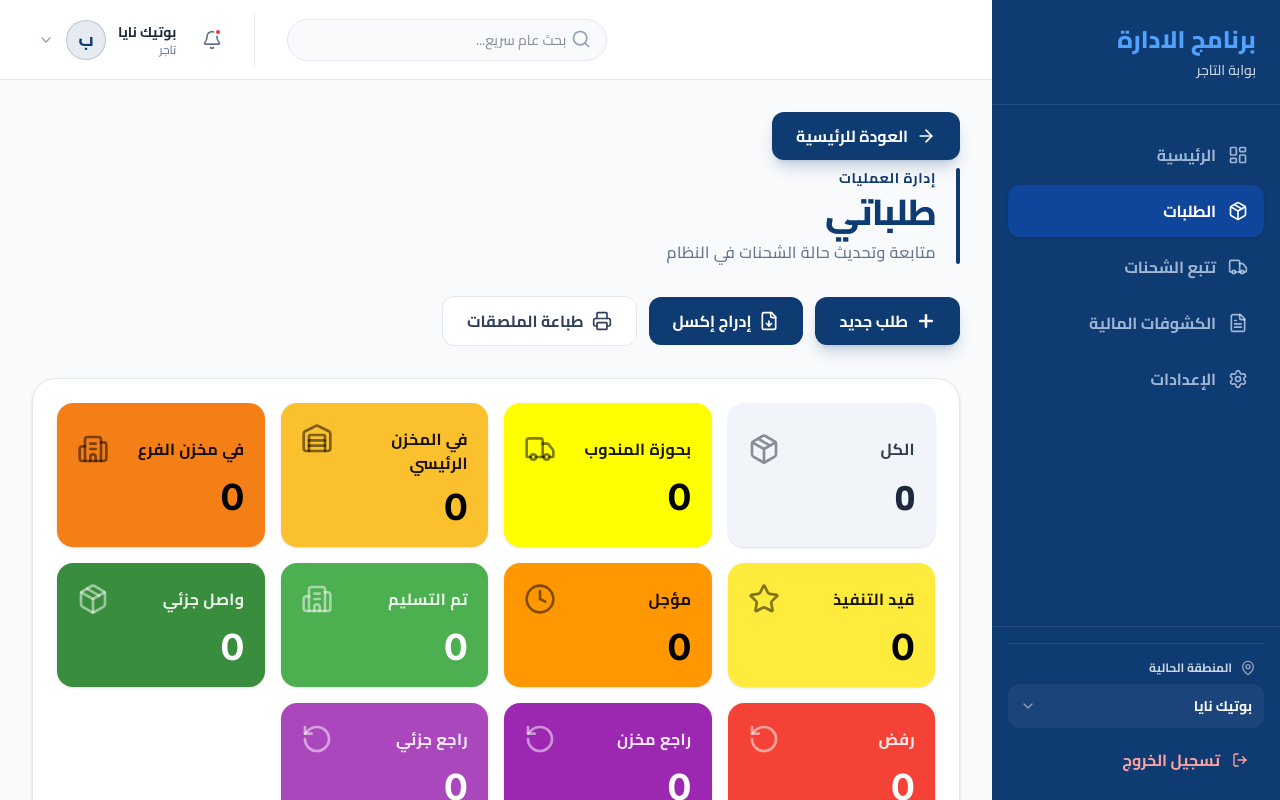
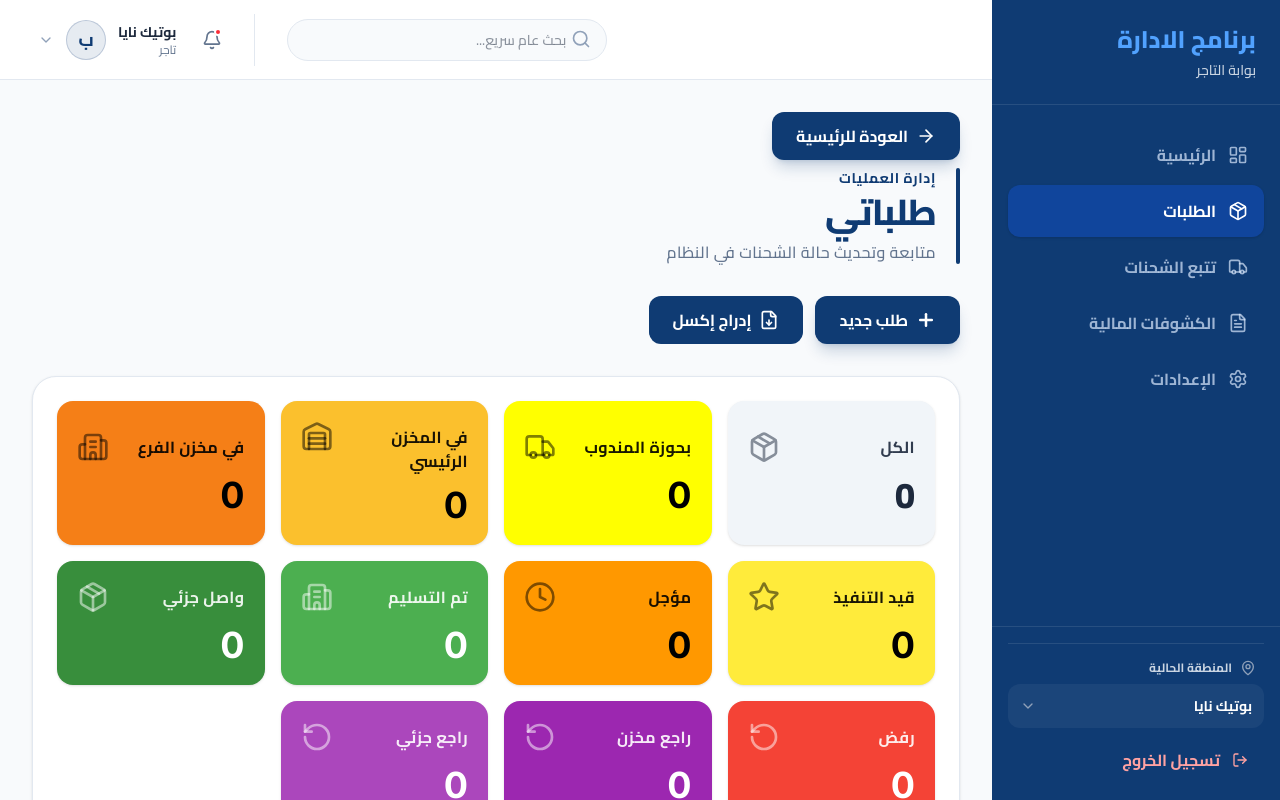
Before and after one commit to tahyas68-hub/DeleveryApp, a React (Vite) app: page /merchant/orders in a window 1280 px wide. Built offline with nearby package versions, Linux system fonts and the light colour scheme.

Commit message:
feat(merchant): Remove redundant print functionality
The print functionality in the merchant dashboard was not fully implemented and was leading to confusion. This commit removes the unused "Printer" icon and its associated `handlePrint` function to streamline the UI and remove dead code.

```diff
--- a/src/pages/merchant/MerchantDashboard.tsx
+++ b/src/pages/merchant/MerchantDashboard.tsx
@@ -1,7 +1,7 @@
 import React, { useState, useMemo, useRef } from 'react';
 import { useNavigate, Link, useSearchParams } from 'react-router-dom';
 import {
-  Plus, FileDown, Printer, Trash2, Search,
+  Plus, FileDown, Trash2, Search,
   Star, Warehouse, Truck, Building2,
   ChevronLeft, MessageCircle, X, CheckSquare, Square,
   ArrowRight, Package, Clock, RotateCcw
@@ -177,14 +177,6 @@ export default function MerchantDashboard() {
     }
   };
 
-  const handlePrint = () => {
-    if (selectedIds.length === 0) {
-      alert("يرجى تحديد طلبات للطباعة أولاً");
-      return;
-    }
-    window.print();
-  };
-
   const handleExcelImport = () => {
     fileInputRef.current?.click();
   };
@@ -280,14 +272,6 @@ export default function MerchantDashboard() {
           >
             <FileDown className="w-5 h-5" />
             <span>إدراج إكسل</span>
-          </button>
-
-          <button
-            onClick={handlePrint}
-            className="bg-white border border-slate-200 text-slate-700 px-6 py-3 rounded-xl font-bold flex items-center gap-2 hover:bg-slate-50 active:scale-95 transition-all"
-          >
-            <Printer className="w-5 h-5" />
-            <span>طباعة الملصقات</span>
           </button>
 
           {selectedIds.length > 0 && (
```
